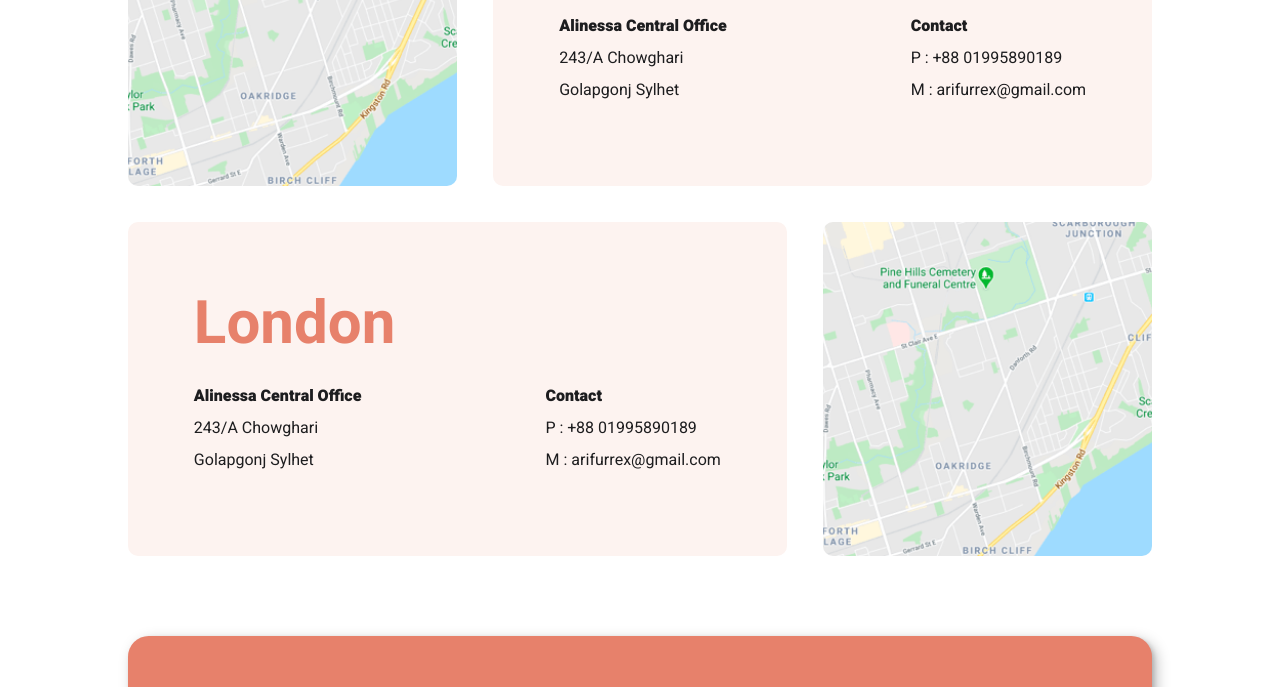
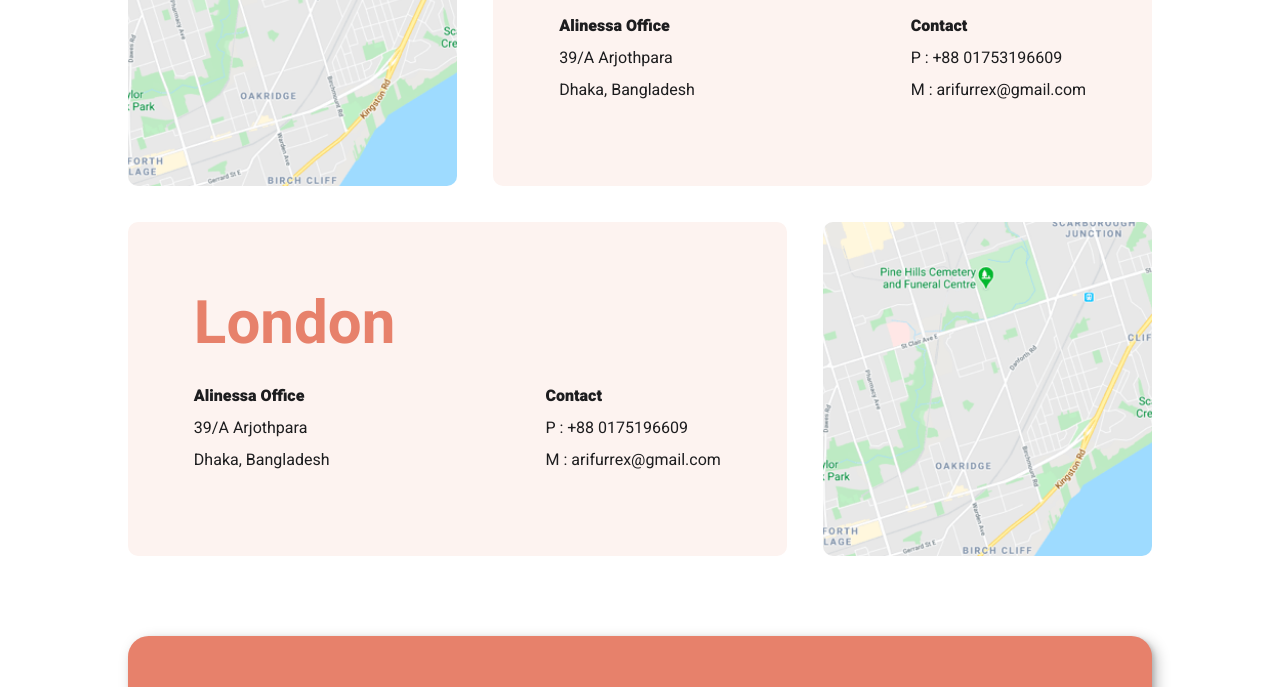
Before and after one commit to Arifurrex/my-company, a plain HTML site: page src/3-pages/location.html in a window 1280 px wide. Shown: the part 673-1360 px from the top of the page. Drawn offline with Linux system fonts and the light colour scheme; files that its build step writes are made by us from their sources.

Commit message:
location change

```diff
--- a/src/3-pages/location.html
+++ b/src/3-pages/location.html
@@ -27,7 +27,10 @@
     <!-- ============================ -->
     <header>
       <nav>
-        <a href="/index.html"> <h3>Alinessa</h3> </a>
+        <!-- <a href="/index.html"> <h3>Alinessa</h3> </a> -->
+        <a href="/index.html" class="logo-image">
+          <img src="/assets/alinessa_logo.png" alt="logo-light" />
+        </a>
         <ul class="nav-list">
           <li class="nav-list-item">
             <a href="/src/3-pages/aboutus.html" class="black nav-links"
@@ -104,13 +107,13 @@
           <h2 class="location__description-header">Dhaka</h2>
           <div class="location__description">
             <div class="location-office">
-              <p class="paragraph">Alinessa Central Office</p>
-              <p class="paragraph">243/A Chowghari</p>
-              <p class="paragraph">Golapgonj Sylhet</p>
+              <p class="paragraph">Alinessa Office</p>
+              <p class="paragraph">39/A Arjothpara</p>
+              <p class="paragraph">Dhaka, Bangladesh</p>
             </div>
             <div class="location-contact">
               <p class="paragraph">Contact</p>
-              <p class="paragraph">P : +88 01995890189</p>
+              <p class="paragraph">P : +88 01753196609</p>
               <p class="paragraph">M : arifurrex@gmail.com</p>
             </div>
           </div>
@@ -125,13 +128,13 @@
           <h2 class="location__description-header">london</h2>
           <div class="location__description">
             <div class="location-office">
-              <p class="paragraph">Alinessa Central Office</p>
-              <p class="paragraph">243/A Chowghari</p>
-              <p class="paragraph">Golapgonj Sylhet</p>
+              <p class="paragraph">Alinessa Office</p>
+              <p class="paragraph">39/A Arjothpara</p>
+              <p class="paragraph">Dhaka, Bangladesh</p>
             </div>
             <div class="location-contact">
               <p class="paragraph">Contact</p>
-              <p class="paragraph">P : +88 01995890189</p>
+              <p class="paragraph">P : +88 0175196609</p>
               <p class="paragraph">M : arifurrex@gmail.com</p>
             </div>
           </div>
@@ -165,7 +168,7 @@
       <div class="container footer--container">
         <div class="footer-nav">
           <a href="/index.html" class="logo-image">
-            <img src="/assets/shared/desktop/logo-light.png" alt="logo-light" />
+            <img src="/assets/alinessa_logo.png" alt="logo-light" />
           </a>
           <ul class="footer-nav-list">
             <li class="footer-nav-list-item">
```
